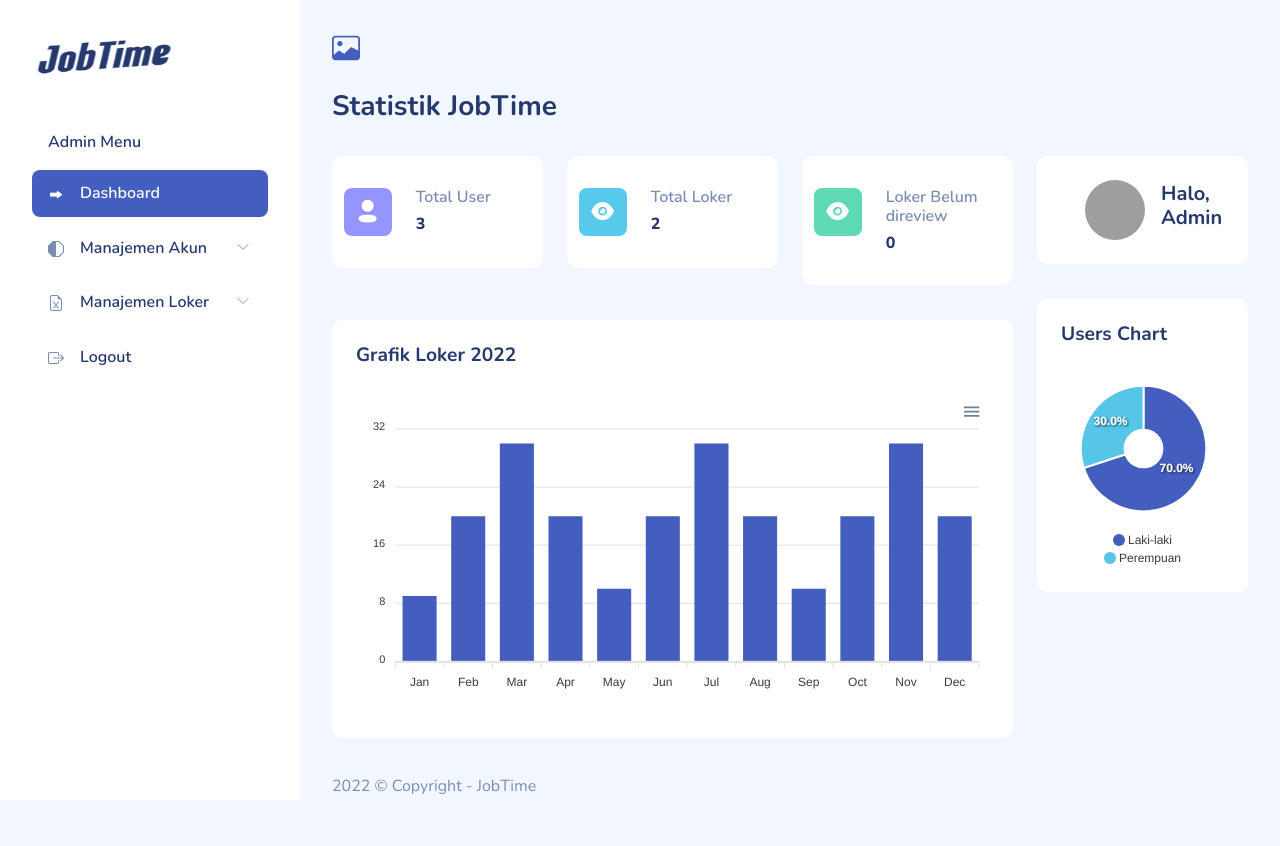
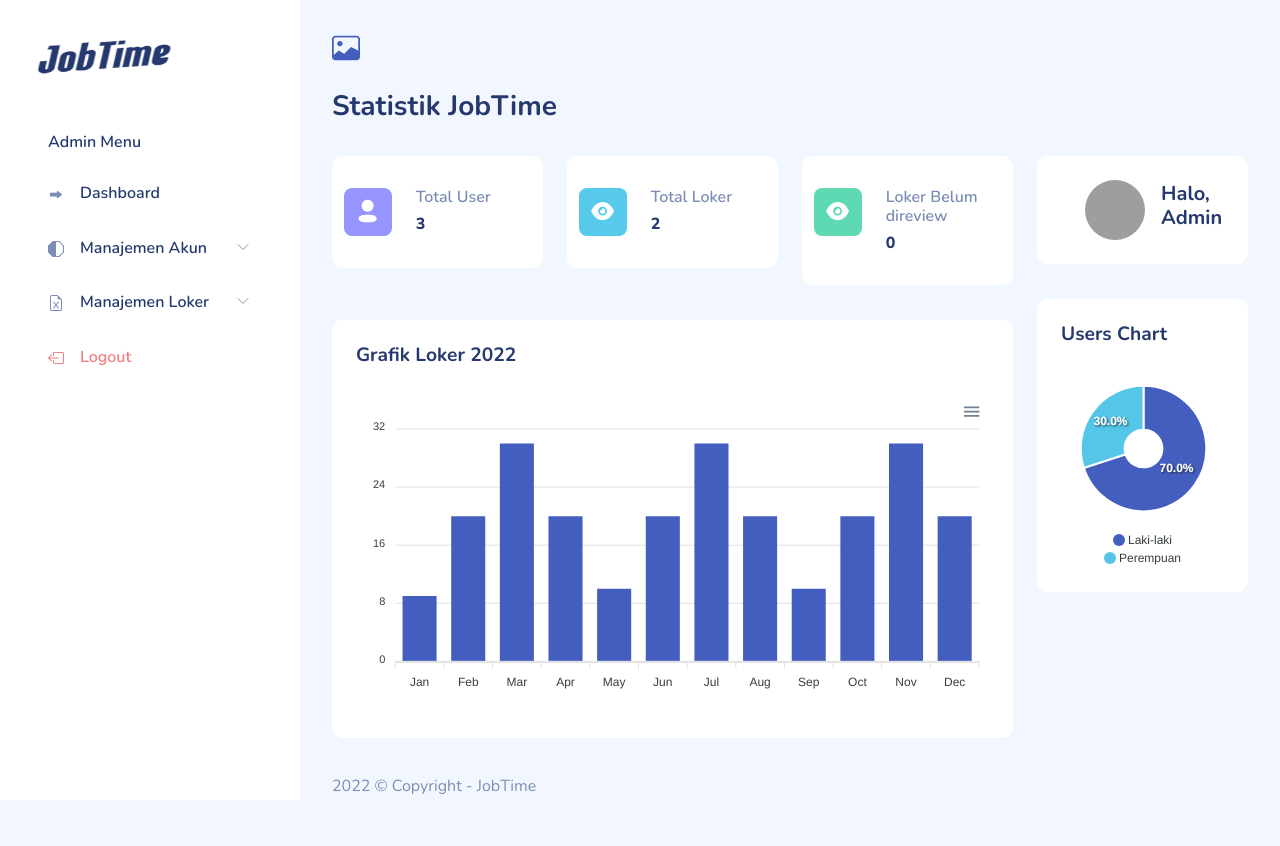
Before and after one commit to mfathonyramdhan/jobtime, a CodeIgniter app: page /jobtime/index.php/admin/index in a window 1280 px wide. Run offline with CodeIgniter, Linux system fonts and the light colour scheme; data comes from the database, SQL or seed files in the repository; data that the repository does not hold is empty; some libraries are stand-ins or nearby versions; some web fonts are replaced; grey boxes are pictures that could not be loaded.

Commit message:
upgrading ui sidebar
hide active
coloring logout

```diff
--- a/application/views/template/sidebar.php
+++ b/application/views/template/sidebar.php
@@ -16,7 +16,8 @@
                     <ul class="menu">
                         <li class="sidebar-title">Admin Menu</li>
 
-                        <li class="sidebar-item active">
+                        <!-- <li class="sidebar-item active"> -->
+                        <li class="sidebar-item">
                             <a href="<?= base_url('admin') ?>" class="sidebar-link">
                                 <i class="bi bi-grid-fill"></i>
                                 <span>Dashboard</span>
@@ -54,10 +55,15 @@
                         </li>
 
                         <li class="sidebar-item">
+
                             <a href="<?= base_url('admin/logout') ?>" class="sidebar-link">
-                                <i class="bi bi-box-arrow-right"></i>
-                                <span>Logout</span>
+
+                                <i class="bi bi-box-arrow-left" style="color: lightcoral;"></i>
+                                <span style="color: lightcoral;">Logout</span>
+
+
                             </a>
+
                         </li>
                     </ul>
                 </div>
```
